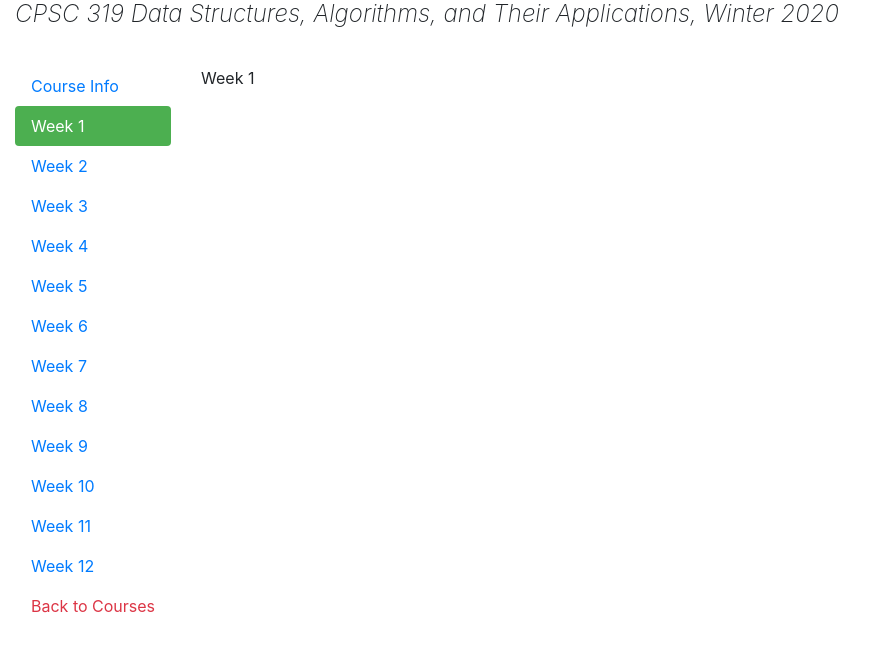
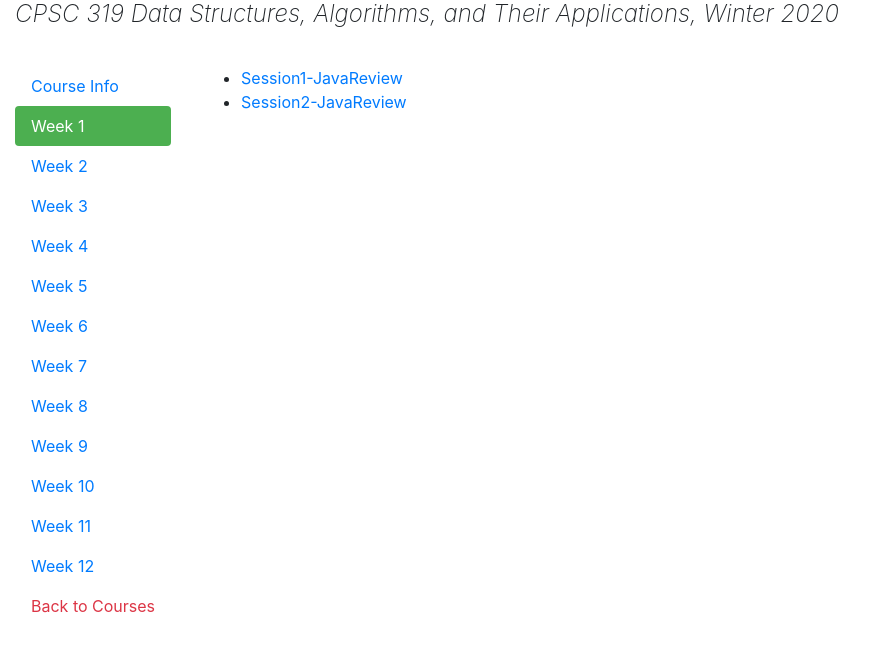
Before and after one commit to benyaminbashari/benyaminbashari.github.io, a plain HTML site: page pages/courses/w2020319.html in a window 1280 px wide. Both pictures are taken after a click on the link "Week 1". Shown: the whole page, without its empty margins (0-886 px from the left). Drawn offline with nearby package versions, Linux system fonts and the light colour scheme.

Commit message:
319 Week 1 Added

```diff
--- a/pages/courses/w2020319.html
+++ b/pages/courses/w2020319.html
@@ -134,7 +134,11 @@
     }
     function week1() {
         disableExcept(1);
-        document.getElementById("txt").innerHTML = "Week 1";
+        document.getElementById("txt").innerHTML =
+            '<ul> ' +
+                '<li> <a href="../../documents/319/Session1-JavaReview.pdf" download="Session1-JavaReview.pdf">Session1-JavaReview</a> </li>' +
+            '<li> <a href="../../documents/319/Session2-JavaReview.pdf" download="Session2-JavaReview.pdf">Session2-JavaReview</a> </li>' +
+            '</ul>'
     }
     function week2() {
         disableExcept(2);
```
Also changed, not shown: 1 other file.
